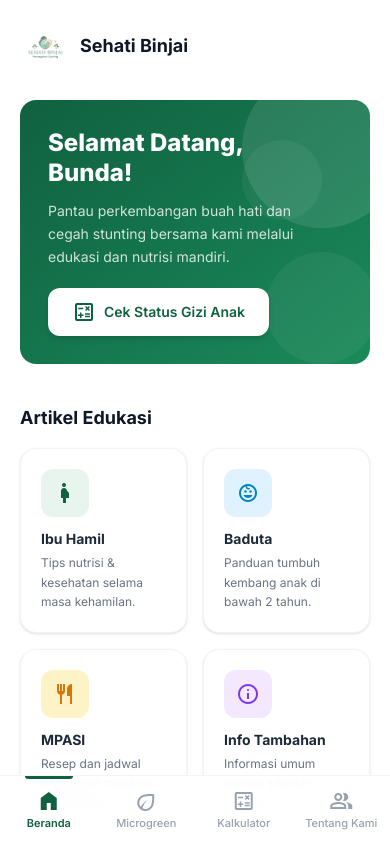
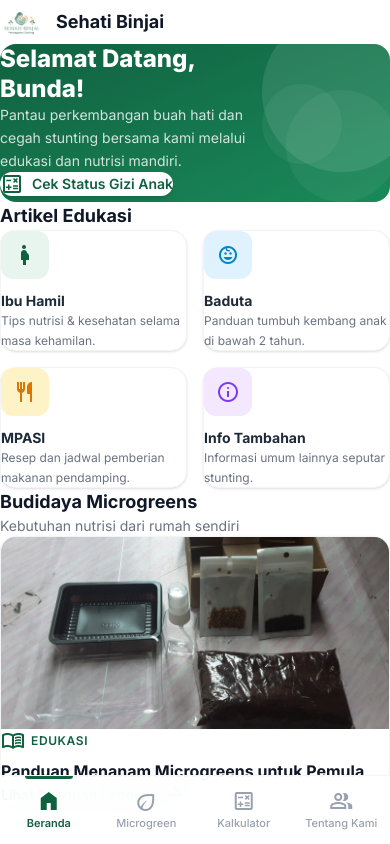
Before and after one commit to RobertOng1/sehati-binjai, a Next.js app: page / in a window 390 px wide. Shown: the top 844 px of the page. Built offline with nearby package versions, Linux system fonts and the light colour scheme.

Commit message:
style: change breakpoint from 768px to 1024px

```diff
--- a/app/globals.css
+++ b/app/globals.css
@@ -20,6 +20,7 @@
 }
 
 @theme inline {
+  --breakpoint-md: 1024px;
   --color-background: var(--bg-white);
   --color-foreground: var(--text-primary);
   --color-tanoto: var(--tanoto-green);
@@ -37,8 +38,8 @@
 }
 
 * {
-  margin: 5;
-  padding: 5;
+  margin: 0;
+  padding: 0;
   box-sizing: border-box;
 }
 
@@ -70,7 +71,7 @@ body {
 }
 
 /* Desktop: sidebar layout */
-@media (min-width: 768px) {
+@media (min-width: 1024px) {
   :root {
     --sidebar-width: 260px;
   }
@@ -95,7 +96,7 @@ body {
   max-width: 100%;
 }
 
-@media (min-width: 768px) {
+@media (min-width: 1024px) {
   .content-wrapper {
     max-width: 1080px;
     margin: 0 auto;
@@ -242,7 +243,7 @@ body {
   margin-top: 2rem;
 }
 
-@media (min-width: 768px) {
+@media (min-width: 1024px) {
   .section-spacing {
     margin-top: 2.5rem;
   }
```
